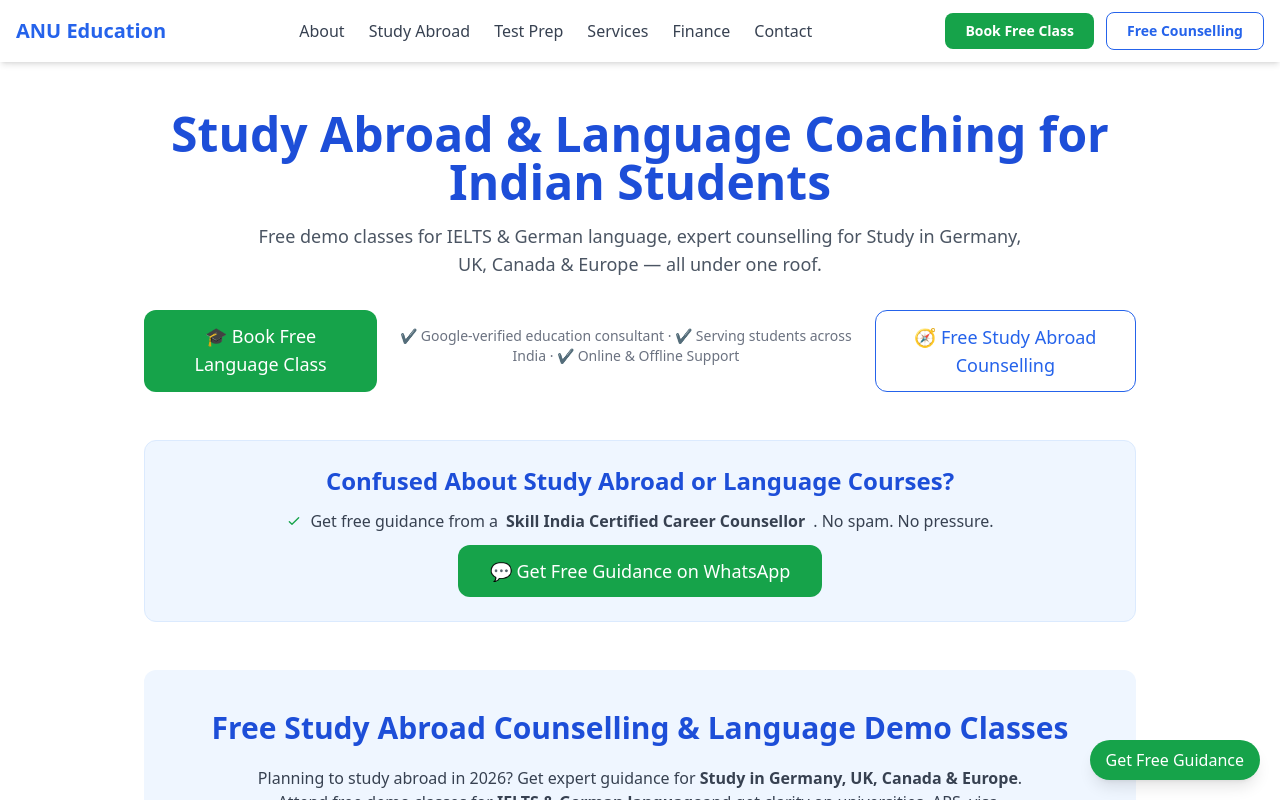
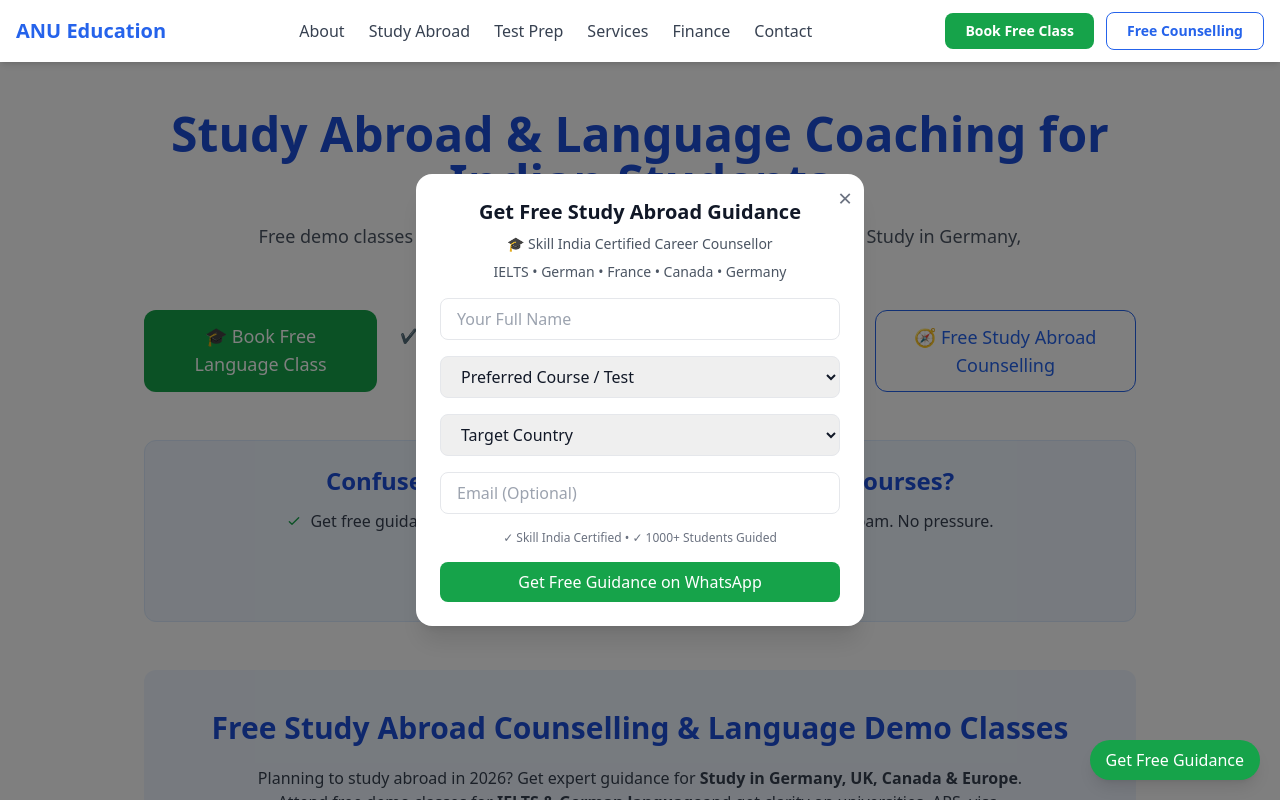
Before and after one commit to shailendra9897/anu-education, a Next.js app: page / in a window 1280 px wide. Shown: the top 800 px of the page. Built offline with nearby package versions, Linux system fonts and the light colour scheme.

Commit message:
feat: google form based lead modal

```diff
--- a/components/LeadModal.tsx
+++ b/components/LeadModal.tsx
@@ -13,13 +13,14 @@
     email: '',
   });
 
-  // ✅ Auto open after 7 seconds (once per session)
+  // ✅ Auto open after 5 seconds (once per session)
   useEffect(() => {
     if (!sessionStorage.getItem('leadModalShown')) {
       const timer = setTimeout(() => {
         setIsOpen(true);
         sessionStorage.setItem('leadModalShown', 'true');
-      }, 7000);
+      }, 5000); // ⏱ 5 seconds
+
       return () => clearTimeout(timer);
     }
   }, []);
@@ -32,10 +33,34 @@
     setFormData({ ...formData, [e.target.name]: e.target.value });
   };
 
+  // ✅ Replaced handleSubmit
   const handleSubmit = (e: React.FormEvent) => {
     e.preventDefault();
     setIsSubmitting(true);
 
+    // ✅ Google Form Submit (no redirect)
+    const formUrl =
+      'https://docs.google.com/forms/d/e/1FAIpQLSfcTM7TBVDB2xjnCRZvcm4Sw_S2VkJnyLYoWFdCeVNgjhKlRA/formResponse';
+
+    const formDataEncoded = new URLSearchParams({
+      'entry.665770361': formData.name,
+      'entry.1214678329': '9999999999', // optional / dummy or add phone later
+      'entry.621978958': formData.email || '',
+      'entry.13793569': formData.course,
+      'entry.266166212': formData.country,
+      'entry.349170966': 'Website',
+    });
+
+    fetch(formUrl, {
+      method: 'POST',
+      mode: 'no-cors',
+      headers: {
+        'Content-Type': 'application/x-www-form-urlencoded',
+      },
+      body: formDataEncoded.toString(),
+    });
+
+    // ✅ WhatsApp Redirect
     const message = `Hi ANU Education 👋
 My name is ${formData.name}.
 Preferred course: ${formData.course}.
@@ -43,10 +68,7 @@
 ${formData.email ? `Email: ${formData.email}` : ''}
 Please guide me further.`;
 
-    const waUrl = `https://wa.me/919428186817?text=${encodeURIComponent(
-      message
-    )}`;
-
+    const waUrl = `https://wa.me/919428186817?text=${encodeURIComponent(message)}`;
     window.open(waUrl, '_blank');
 
     setFormData({
@@ -62,7 +84,7 @@
 
   return (
     <>
-      {/* Floating CTA */}
+      {/* Floating CTA Button */}
       <button
         onClick={toggleModal}
         className="fixed bottom-5 right-5 z-50 bg-green-600 text-white px-4 py-2 rounded-full shadow-lg hover:bg-green-700 transition"
@@ -75,6 +97,8 @@
       {isOpen && (
         <div className="fixed inset-0 z-40 bg-black bg-opacity-50 flex items-center justify-center px-4">
           <div className="bg-white rounded-2xl p-6 w-full max-w-md relative shadow-xl">
+
+            {/* Close */}
             <button
               onClick={toggleModal}
               className="absolute top-2 right-3 text-gray-500 hover:text-red-500 text-2xl"
@@ -83,19 +107,21 @@
               ×
             </button>
 
+            {/* Heading */}
             <h2 className="text-xl font-semibold mb-2 text-center">
               Get Free Study Abroad Guidance
             </h2>
 
-            {/* ✅ New line below heading */}
-            <p className="text-sm text-gray-600 text-center mb-3">
-              Talk to a Skill India Certified Career Counsellor • No obligation
+            {/* Trust Line */}
+            <p className="text-sm text-gray-600 text-center mb-2">
+              🎓 Skill India Certified Career Counsellor
             </p>
 
             <p className="text-sm text-gray-600 text-center mb-4">
               IELTS • German • France • Canada • Germany
             </p>
 
+            {/* Form */}
             <form onSubmit={handleSubmit} className="space-y-4">
               <input
                 type="text"
@@ -148,9 +174,9 @@
                 className="w-full px-4 py-2 border rounded-lg"
               />
 
-              {/* ✅ New line below phone/email input */}
+              {/* Authority Proof */}
               <p className="text-xs text-gray-500 text-center">
-                ✓ Skill India Certified Counsellor • ✓ 1000+ Students Guided
+                ✓ Skill India Certified • ✓ 1000+ Students Guided
               </p>
 
               <button
```
